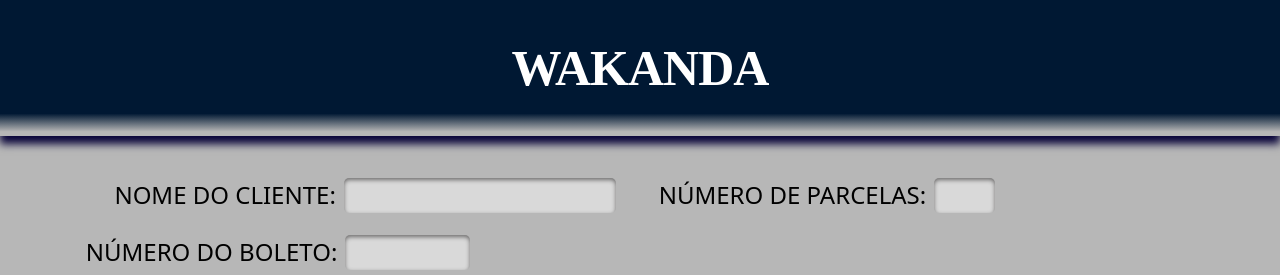
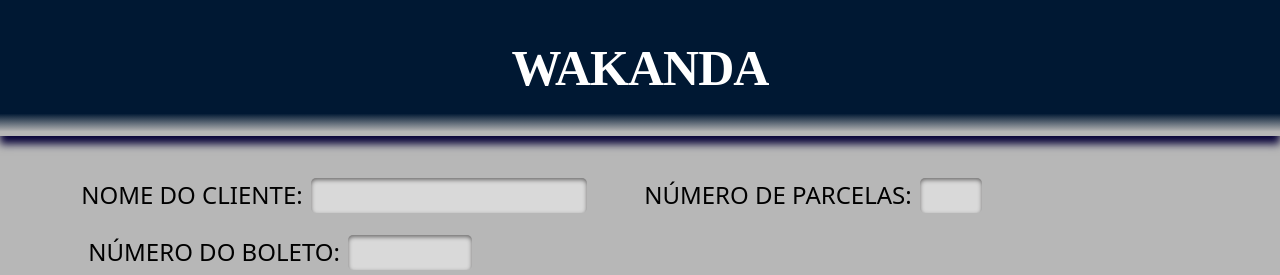
Before and after one commit to Anderson-ams/wakanda_cla-cobranca_boletos, a React (Create React App) app: page /cobranca in a window 1280 px wide. Shown: the top 275 px of the page. Built offline with nearby package versions, Linux system fonts and the light colour scheme.

Commit message:
alteracao no css

```diff
--- a/src/pages/Cobranca/Cobranca.module.scss
+++ b/src/pages/Cobranca/Cobranca.module.scss
@@ -1,7 +1,7 @@
 .elementosLinha {
   display: flex;
   padding: 12px;
-  margin-left: 8%;
+  margin-left: 5%;
   justify-content: space-around;
 }
 .inputNumeroParcela {
@@ -12,7 +12,7 @@
 .inputNumeroBoleto{
   margin-top: 10px;
   display: flex;
-  margin-left:6.7%;
+  margin-left:6.9%;
   width: 30%;
 }
 
@@ -27,7 +27,7 @@
 .inputValorNegociado{
   margin-top: 45px;
   display: flex;
-  margin-left:8%;
+  margin-left:8.2%;
   width: 44%;
 }
 .iValorNegociado{
```
